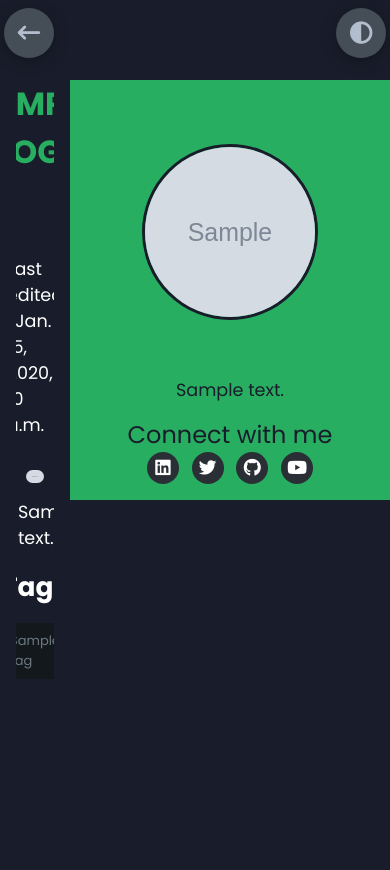
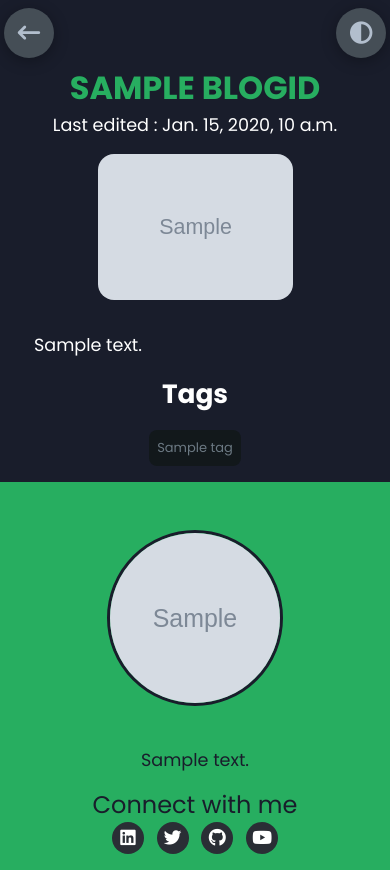
Before and after one commit to juspreet51/BlogWebsite, a Django app: template home/templates/showblog.html in a window 390 px wide. Before the commit the page ends 679 px from the top, so only its background shows below. Run offline with Django 4.2, Linux system fonts and the light colour scheme; the template is opened without the code that fills it: most values are stand-ins (such as "Sample title", 1, 10 or a date in 2020); grey boxes marked "Sample" are stand-in pictures; some libraries are stand-ins or nearby versions.

Commit message:
Only change 8 left

```diff
--- a/home/static/css/styles.css
+++ b/home/static/css/styles.css
@@ -991,7 +991,7 @@ header {
   align-self: center;
 }
 
-.category>img {
+.leftbar>img {
   align-self: center;
   width: 50%;
   margin: 1rem;
@@ -1000,7 +1000,7 @@ header {
 
 }
 
-.category>img:hover {
+.leftbar>img:hover {
   transform: scale(1.1);
 }
 
@@ -1029,7 +1029,7 @@ header {
 } */
 .profile-image{
   align-self: center;
-  margin-top: 2rem;
+  margin-top: 1rem;
 }
 .profile-image>img{
   width: 11rem;
@@ -1049,7 +1049,8 @@ header {
   margin-bottom: 1rem;
 }
 .personal-desc{
-  margin: 1rem;
+  margin-left: 1rem;
+  margin-right: 1rem;
 
 }
 .personal-desc>p{
@@ -1089,14 +1090,36 @@ header {
   color: var(--color-primary);
   font-size: 1.5rem;
 }
+.top-content{
+  display: flex;
+  flex-direction: row;
+  width: 100%;
+}
 .sidebar{
   margin-top: 5rem;
   display: flex;
   height: fit-content;
   float: right;
   flex-direction: column;
-  width: 20rem;
+  flex: 1;
+  border-radius: 0px 0px 0px 40px;
   background-color: var(--color-secondary);
+}
+.sidebar-down{
+
+  display: none;
+  height: fit-content;
+  flex-direction: column;
+  background-color: var(--color-secondary);
+}
+.leftbar{
+  /* background-color: red; */
+  /* margin-top: 5rem; */
+  display: flex;
+  flex-direction: column;
+  align-items: center;
+  justify-content: space-evenly;
+  flex: 3;
 }
 .main-title-blog {
   text-align: center;
@@ -1113,10 +1136,11 @@ header {
   color: var(--color-secondary);
 }
 .slider{
-  max-width: 1100px;
-  display: flex;
+  max-width: 100%;
+  display: flex;
+  /* padding: 3rem; */
   align-self: center;
-  margin: 2rem;
+
 }
 .slider .card{
   flex: 1;
@@ -1432,6 +1456,17 @@ header {
   .main-title h2 .bg-text {
     font-size: 4.5rem;
   }
+  .sidebar{
+    display: none;
+  }
+  .sidebar-down{
+    display: flex;
+  }
+  .main-title-blog {
+    margin-top: 4rem;
+    margin-left: 2rem;
+    margin-right: 2rem;
+  }
 }
 
 @media screen and (max-width: 970px) {
@@ -1520,4 +1555,22 @@ header {
   .main-title h2 .bg-text {
     font-size: 4rem;
   }
-}
+
+  .card .content .title{
+    font-size: 10px;
+
+  }
+  /*
+   .slider .card {
+    height: 20rem;
+  } */
+  .slider .card .img{
+    height: 5rem;
+  }
+  .card .content .btn button{
+    font-size: 14px;
+    padding: 2px;
+  }
+
+
+}
--- a/home/templates/showblog.html
+++ b/home/templates/showblog.html
@@ -39,6 +39,20 @@
   </head>
 
   <body class="main-content1">
+    <div class="top-content">
+      <div class="leftbar">
+        <div
+        class="main-title-blog"
+        style=" align-self: center; "
+      >
+        <h2>
+          <span>{{blogid.title}}</span>
+        </h2>
+      </div>
+      <span>Last edited : {{blogid.date}}</span>
+      <img src="{{blogid.image}}" alt="{{blogid.title}}" />
+      </div>
+
       <div class="sidebar">
         <div class="profile-image"><img src="{{personal.image}}" /></div>
         <div class="personal-desc"><p>{{personal.desc | safe}}</p></div>
@@ -58,25 +72,18 @@
           </a>
         </div>
       </div>
+    </div>
+
     <div class="main-tag">
       <div class="category-description">
 
-        <div
-          class="main-title-blog"
-          style="margin-top: 3rem; align-self: center; margin: 4rem"
-        >
-          <h2>
-            <span>{{blogid.title}}</span>
-          </h2>
-        </div>
-        <span>Last edited : {{blogid.date}}</span>
         {% comment %} <div class="tag-list">
           {% for tag in blogid.cat.all %}
           <a href="/category/{{tag}}" class="blog-tag">{{tag}}</a>
           {% endfor %}
         </div> {% endcomment %}
         <div class="category">
-          <img src="{{blogid.image}}" alt="{{blogid.title}}" />
+
           <p style="width:fit-content;">{{blogid.content | safe}}</p>
         </div>
         <h2>Tags</h2>
@@ -86,8 +93,6 @@
           {% endfor %}
         </div>
       </div>
-
-
   </div>
     <div class="slider owl-carousel">
       {% for bg in blog %}
@@ -105,6 +110,25 @@
       </div>
       {% endif %}
       {% endfor %}
+    </div>
+    <div class="sidebar-down">
+      <div class="profile-image"><img src="{{personal.image}}" /></div>
+      <div class="personal-desc"><p>{{personal.desc | safe}}</p></div>
+      <div class="connect-text">Connect with me</div>
+      <div class="connect-button">
+        <a href="{{personal.linkedin}}" target="_blank">
+          <i class="fab fa-linkedin"></i>
+        </a>
+        <a href="{{personal.twitter}}" target="_blank">
+          <i class="fab fa-twitter"></i>
+        </a>
+        <a href="{{personal.github}}" target="_blank">
+          <i class="fab fa-github"></i>
+        </a>
+        <a href="{{personal.youtube}}" target="_blank">
+          <i class="fab fa-youtube"></i>
+        </a>
+      </div>
     </div>
     <div id="disqus_thread"></div>
     <div class="theme-btn">
```
Lines whose indentation alone changed are shown as unchanged.
